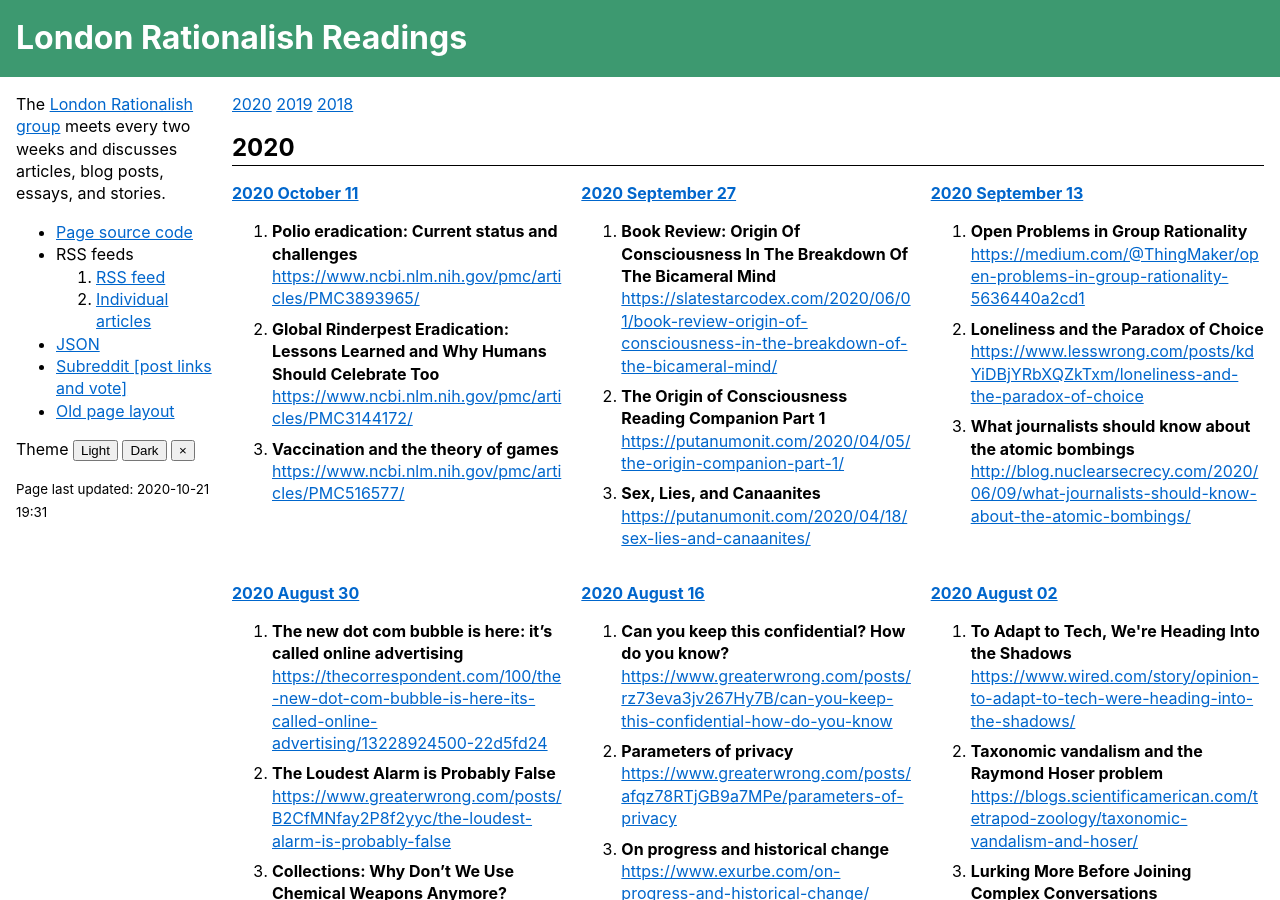
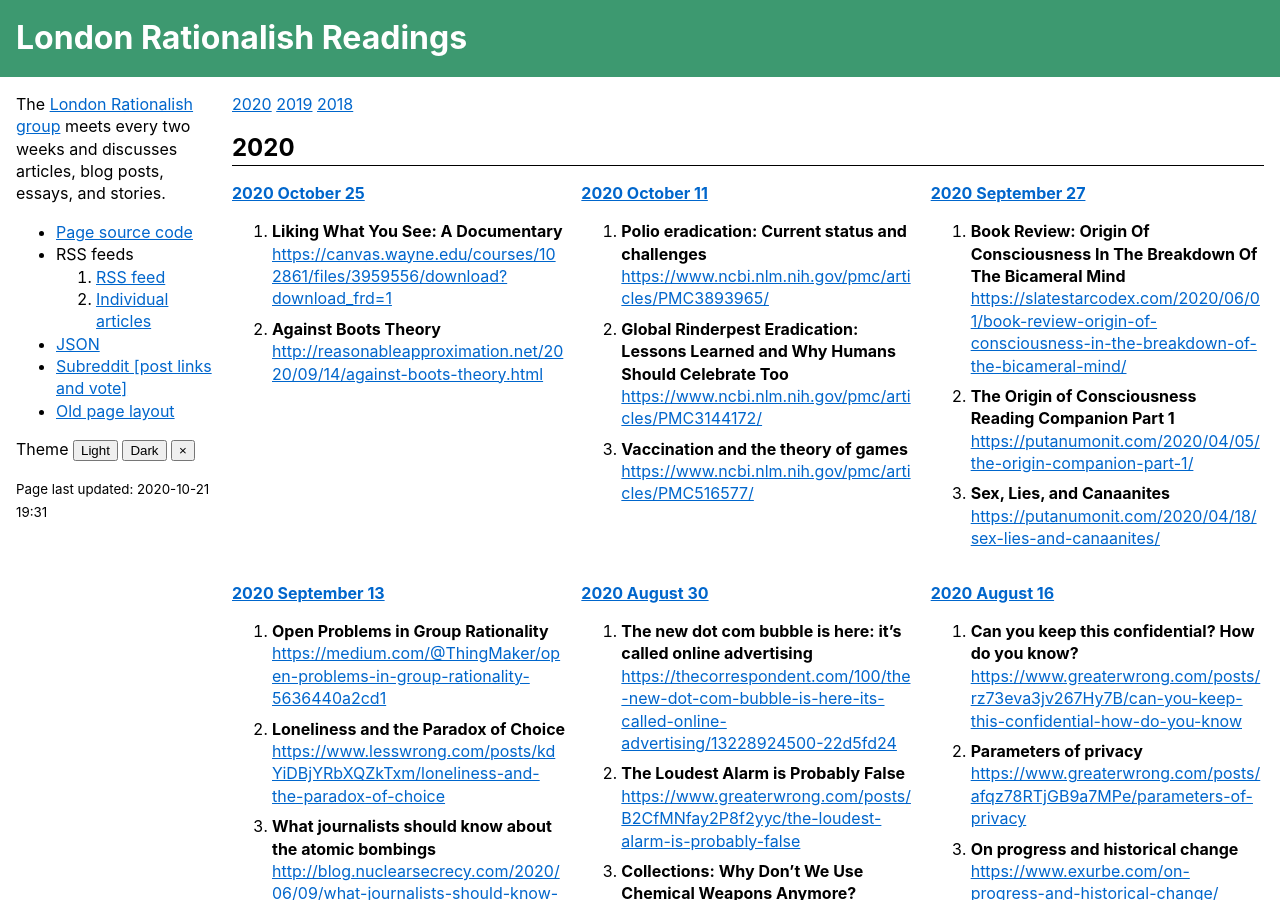
Before and after one commit to sackeyjason/london-rationalish-readings, a Jekyll site: the page built from index.html, in a window 1280 px wide and 900 px high. Built offline with Jekyll 4.4.1, drawn with Linux system fonts in a browser that asks for light colours.

Commit message:
2020.10.25

```diff
--- a/_data/list.yaml
+++ b/_data/list.yaml
@@ -1,4 +1,10 @@
 meetings:
+- date: 2020.10.25
+  list:
+  - title: "Liking What You See: A Documentary"
+    link: https://canvas.wayne.edu/courses/102861/files/3959556/download?download_frd=1
+  - title: "Against Boots Theory"
+    link: http://reasonableapproximation.net/2020/09/14/against-boots-theory.html
 - date: 2020.10.11
   list:
   - title: "Polio eradication: Current status and challenges"
```
